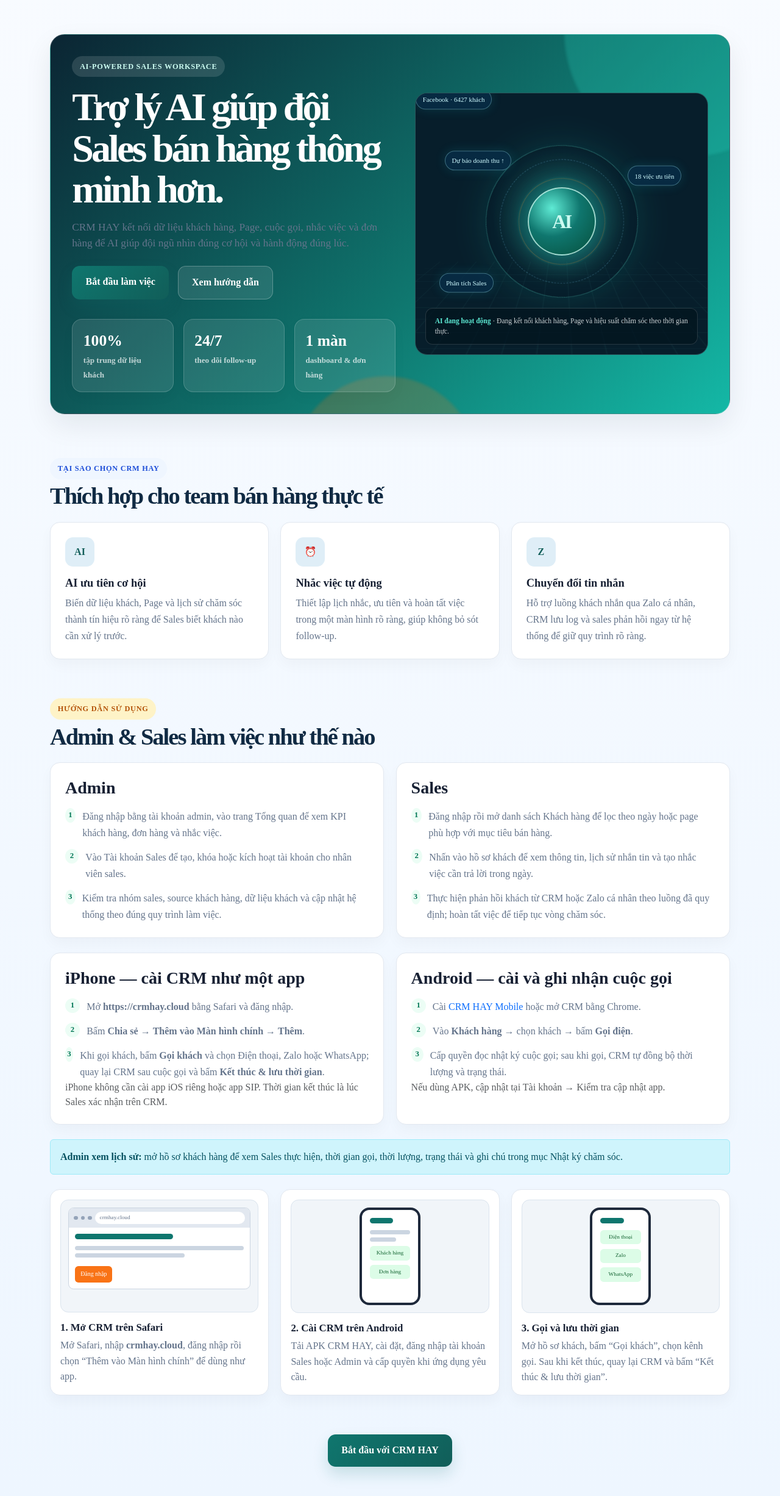
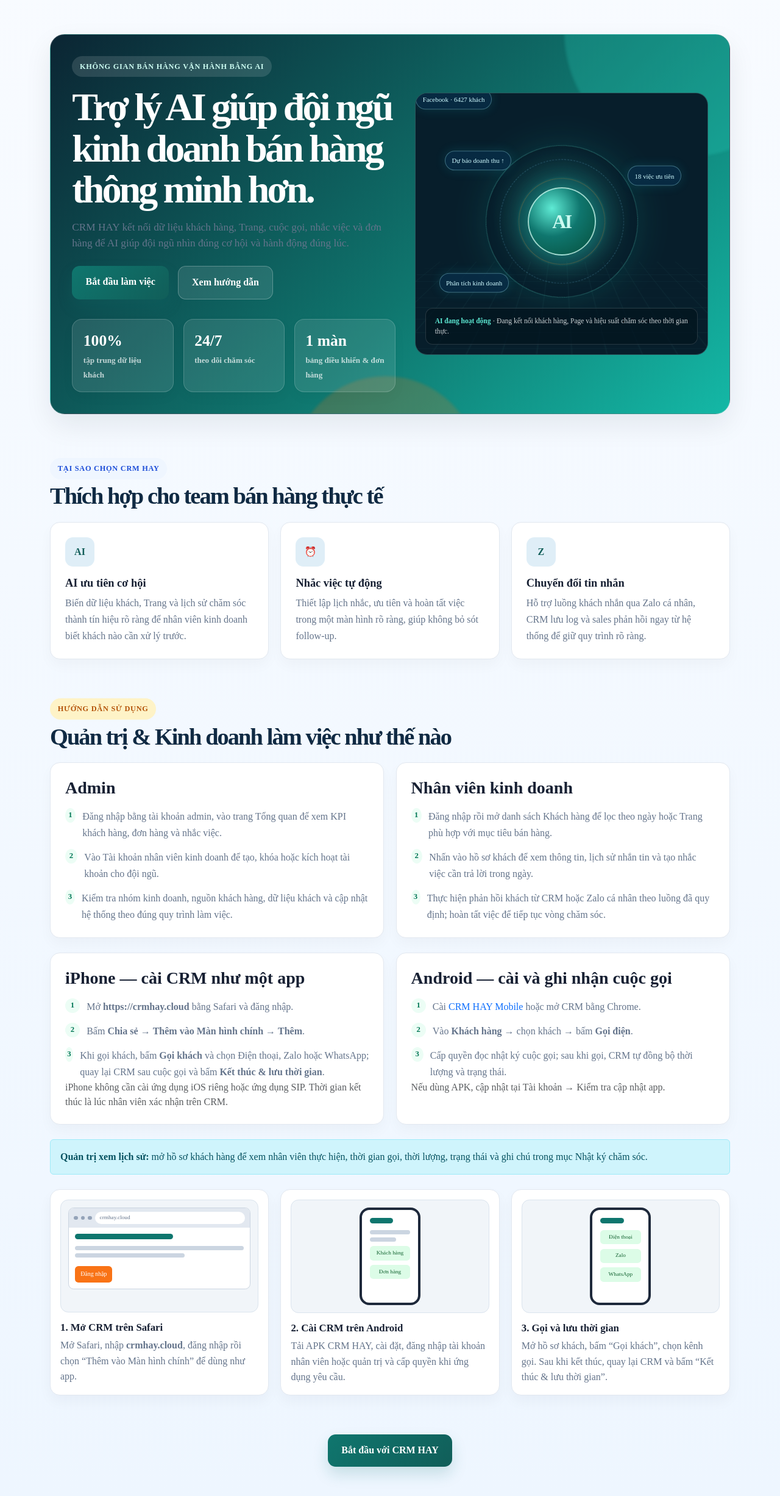
Before and after one commit to sondaihata-hash/CRMHAY, a Flask app: page / in a window 1280 px wide. Shown: the part 87-2540 px from the top of the page at 61% size. Run offline with Flask 3, Linux system fonts and the light colour scheme.

Commit message:
chore: auto-save changes 2026-09-08 09:28:29

```diff
--- a/templates/landing.html
+++ b/templates/landing.html
@@ -473,22 +473,22 @@
         <div class="hero-card">
         <div class="hero-layout">
           <div class="hero-copy">
-            <div class="eyebrow">AI-powered sales workspace</div>
-            <h1>Trợ lý AI giúp đội Sales bán hàng thông minh hơn.</h1>
-            <p>CRM HAY kết nối dữ liệu khách hàng, Page, cuộc gọi, nhắc việc và đơn hàng để AI giúp đội ngũ nhìn đúng cơ hội và hành động đúng lúc.</p>
+            <div class="eyebrow">Không gian bán hàng vận hành bằng AI</div>
+            <h1>Trợ lý AI giúp đội ngũ kinh doanh bán hàng thông minh hơn.</h1>
+            <p>CRM HAY kết nối dữ liệu khách hàng, Trang, cuộc gọi, nhắc việc và đơn hàng để AI giúp đội ngũ nhìn đúng cơ hội và hành động đúng lúc.</p>
             <div class="hero-actions">
               <a class="btn btn-primary" href="/login">Bắt đầu làm việc</a>
               <a class="btn btn-secondary" href="#huong-dan">Xem hướng dẫn</a>
             </div>
             <div class="metrics">
               <div class="metric-box"><strong>100%</strong><span>tập trung dữ liệu khách</span></div>
-              <div class="metric-box"><strong>24/7</strong><span>theo dõi follow-up</span></div>
-              <div class="metric-box"><strong>1 màn</strong><span>dashboard & đơn hàng</span></div>
+              <div class="metric-box"><strong>24/7</strong><span>theo dõi chăm sóc</span></div>
+              <div class="metric-box"><strong>1 màn</strong><span>bảng điều khiển & đơn hàng</span></div>
             </div>
             </div>
           <div class="ai-stage" aria-label="Trợ lý AI CRM đang phân tích dữ liệu">
             <div class="ai-grid"></div><div class="ai-orbit"></div><div class="ai-core">AI</div>
-            <span class="ai-node">Facebook · 6427 khách</span><span class="ai-node">Dự báo doanh thu ↑</span><span class="ai-node">18 việc ưu tiên</span><span class="ai-node">Phân tích Sales</span>
+            <span class="ai-node">Facebook · 6427 khách</span><span class="ai-node">Dự báo doanh thu ↑</span><span class="ai-node">18 việc ưu tiên</span><span class="ai-node">Phân tích kinh doanh</span>
             <div class="ai-caption"><strong>AI đang hoạt động</strong> · Đang kết nối khách hàng, Page và hiệu suất chăm sóc theo thời gian thực.</div>
           </div>
         </div>
@@ -504,7 +504,7 @@
           <div class="feature">
             <div class="icon">AI</div>
             <h3>AI ưu tiên cơ hội</h3>
-            <p>Biến dữ liệu khách, Page và lịch sử chăm sóc thành tín hiệu rõ ràng để Sales biết khách nào cần xử lý trước.</p>
+            <p>Biến dữ liệu khách, Trang và lịch sử chăm sóc thành tín hiệu rõ ràng để nhân viên kinh doanh biết khách nào cần xử lý trước.</p>
           </div>
           <div class="feature">
             <div class="icon">⏰</div>
@@ -522,7 +522,7 @@
       <section class="section" id="huong-dan">
         <div class="section-header">
           <div class="eyebrow" style="background:#fef3c7;color:#b45309;">Hướng dẫn sử dụng</div>
-          <h2>Admin & Sales làm việc như thế nào</h2>
+          <h2>Quản trị & Kinh doanh làm việc như thế nào</h2>
         </div>
 
         <div class="docs">
@@ -530,15 +530,15 @@
             <h3>Admin</h3>
             <ul>
               <li><span>1</span><div>Đăng nhập bằng tài khoản admin, vào trang Tổng quan để xem KPI khách hàng, đơn hàng và nhắc việc.</div></li>
-              <li><span>2</span><div>Vào Tài khoản Sales để tạo, khóa hoặc kích hoạt tài khoản cho nhân viên sales.</div></li>
-              <li><span>3</span><div>Kiểm tra nhóm sales, source khách hàng, dữ liệu khách và cập nhật hệ thống theo đúng quy trình làm việc.</div></li>
+              <li><span>2</span><div>Vào Tài khoản nhân viên kinh doanh để tạo, khóa hoặc kích hoạt tài khoản cho đội ngũ.</div></li>
+              <li><span>3</span><div>Kiểm tra nhóm kinh doanh, nguồn khách hàng, dữ liệu khách và cập nhật hệ thống theo đúng quy trình làm việc.</div></li>
             </ul>
           </div>
 
           <div class="doc-block">
-            <h3>Sales</h3>
+            <h3>Nhân viên kinh doanh</h3>
             <ul>
-              <li><span>1</span><div>Đăng nhập rồi mở danh sách Khách hàng để lọc theo ngày hoặc page phù hợp với mục tiêu bán hàng.</div></li>
+              <li><span>1</span><div>Đăng nhập rồi mở danh sách Khách hàng để lọc theo ngày hoặc Trang phù hợp với mục tiêu bán hàng.</div></li>
               <li><span>2</span><div>Nhấn vào hồ sơ khách để xem thông tin, lịch sử nhắn tin và tạo nhắc việc cần trả lời trong ngày.</div></li>
               <li><span>3</span><div>Thực hiện phản hồi khách từ CRM hoặc Zalo cá nhân theo luồng đã quy định; hoàn tất việc để tiếp tục vòng chăm sóc.</div></li>
             </ul>
@@ -553,7 +553,7 @@
               <li><span>2</span><div>Bấm <strong>Chia sẻ</strong> → <strong>Thêm vào Màn hình chính</strong> → <strong>Thêm</strong>.</div></li>
               <li><span>3</span><div>Khi gọi khách, bấm <strong>Gọi khách</strong> và chọn Điện thoại, Zalo hoặc WhatsApp; quay lại CRM sau cuộc gọi và bấm <strong>Kết thúc & lưu thời gian</strong>.</div></li>
             </ul>
-            <p class="mb-0 text-muted">iPhone không cần cài app iOS riêng hoặc app SIP. Thời gian kết thúc là lúc Sales xác nhận trên CRM.</p>
+            <p class="mb-0 text-muted">iPhone không cần cài ứng dụng iOS riêng hoặc ứng dụng SIP. Thời gian kết thúc là lúc nhân viên xác nhận trên CRM.</p>
           </div>
 
           <div class="doc-block">
@@ -568,7 +568,7 @@
         </div>
 
         <div class="alert alert-info mt-4 mb-0">
-          <strong>Admin xem lịch sử:</strong> mở hồ sơ khách hàng để xem Sales thực hiện,
+          <strong>Quản trị xem lịch sử:</strong> mở hồ sơ khách hàng để xem nhân viên thực hiện,
           thời gian gọi, thời lượng, trạng thái và ghi chú trong mục Nhật ký chăm sóc.
         </div>
         <div class="visual-guides mt-4">
@@ -587,7 +587,7 @@
               <div class="mock-phone"><div class="mock-content"><div class="mock-title"></div><div class="mock-line"></div><div class="mock-line short"></div><span class="mock-choice">Khách hàng</span><span class="mock-choice">Đơn hàng</span></div></div>
             </div>
             <h3>2. Cài CRM trên Android</h3>
-            <p>Tải APK CRM HAY, cài đặt, đăng nhập tài khoản Sales hoặc Admin và cấp quyền khi ứng dụng yêu cầu.</p>
+            <p>Tải APK CRM HAY, cài đặt, đăng nhập tài khoản nhân viên hoặc quản trị và cấp quyền khi ứng dụng yêu cầu.</p>
           </article>
           <article class="visual-guide">
             <div class="mock-screen d-flex align-items-center justify-content-center">
```
